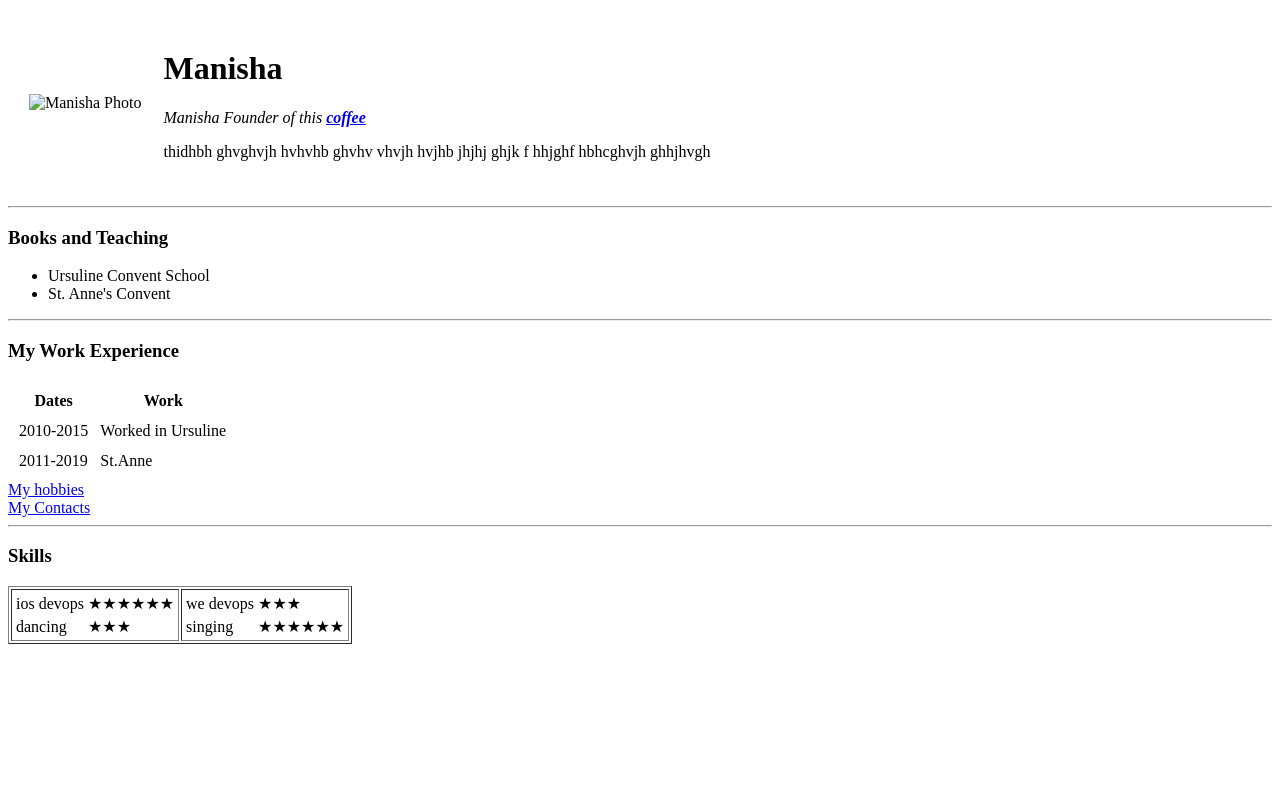
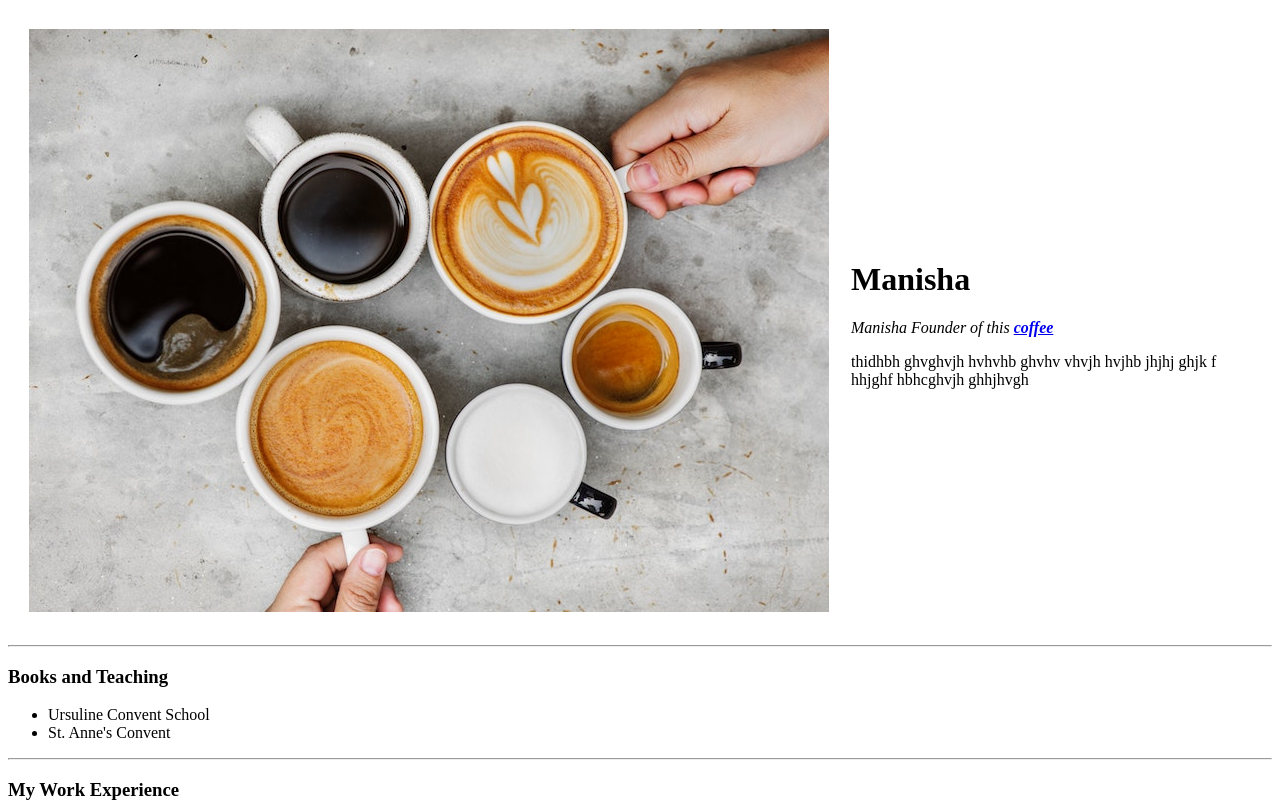
Before and after one commit to Manisha-Kumari1216/cv, a plain HTML site: page index.html in a window 1280 px wide. Shown: the top 804 px of the page. Drawn offline with Linux system fonts and the light colour scheme.

Commit message:
Update index.html

```diff
--- a/index.html
+++ b/index.html
@@ -7,7 +7,7 @@
     <table cellspacing="20">
         <tr>
             <td>
-                <img src="images/coffee.jpg" alt="Manisha Photo">
+                <img src="coffee.jpg" alt="Manisha Photo">
             </td>
             <td>
 
```
